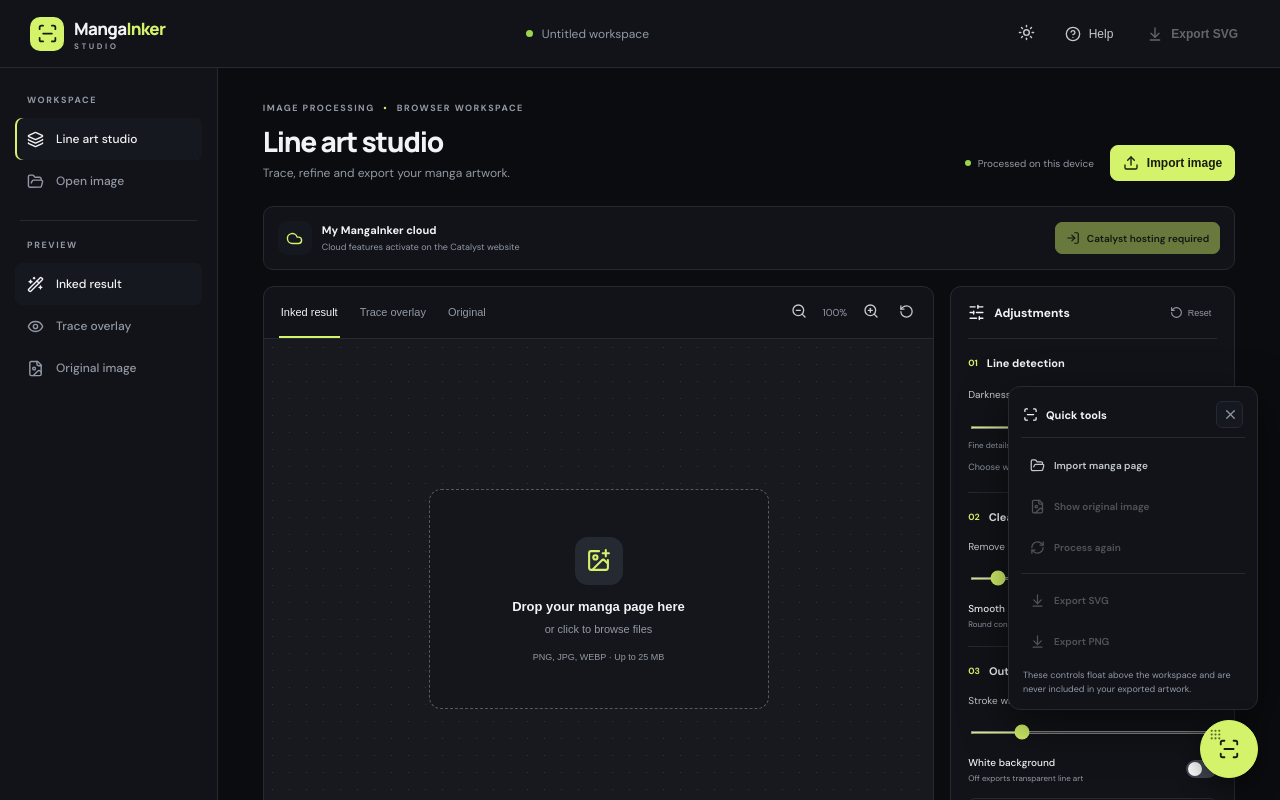
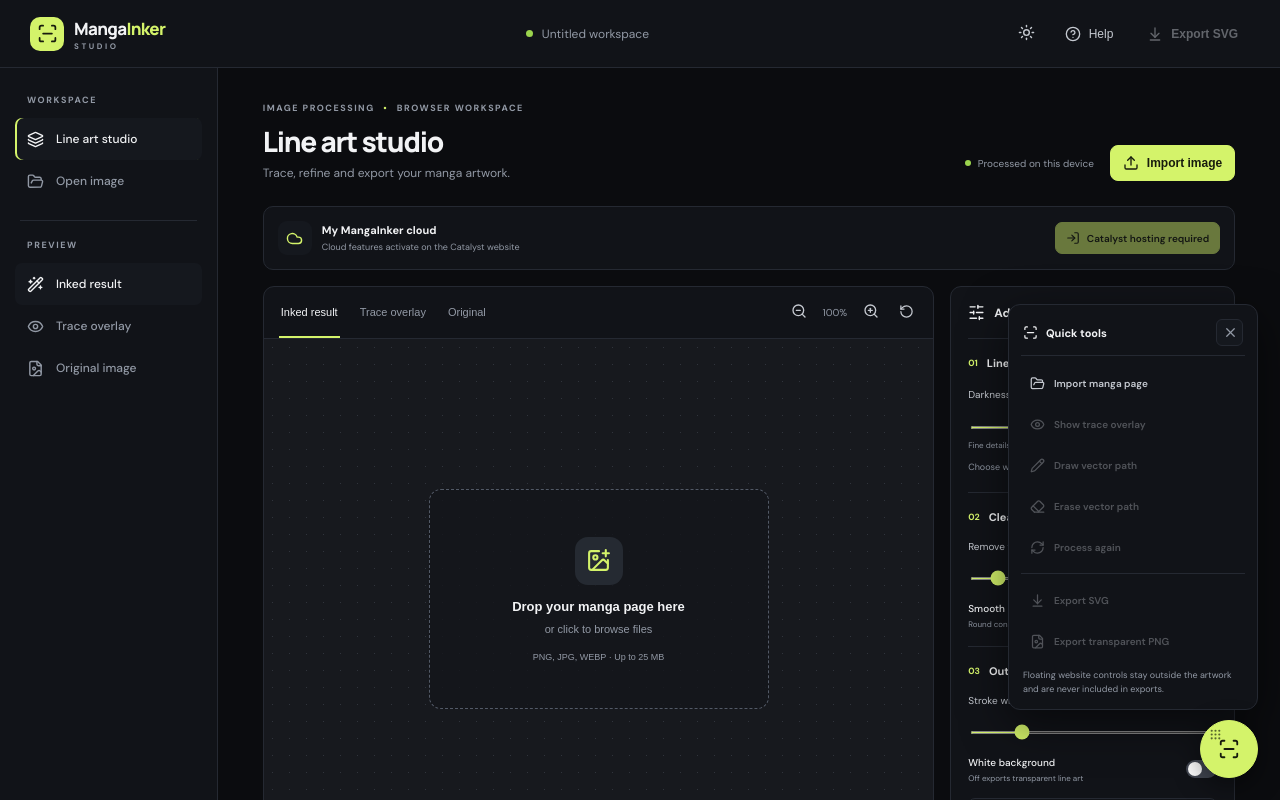
Before and after one commit to rohit42i/-mangaink, a React (Vite) app: page / in a window 1280 px wide. Both pictures are taken after a click on the button 1229 px from the left and 749 px from the top of the page. Shown: the top 800 px of the page. Built offline with nearby package versions, Linux system fonts and the light colour scheme.

Commit message:
Add drawing and erasing to floating quick tools

```diff
--- a/src/components/FloatingTools.jsx
+++ b/src/components/FloatingTools.jsx
@@ -1,7 +1,13 @@
 import React, { useRef, useState } from 'react';
-import { ArrowDownToLine, FileImage, FolderOpen, Grip, RefreshCw, ScanLine, X } from 'lucide-react';
+import {
+  ArrowDownToLine, Eraser, Eye, FileImage, FolderOpen, Grip, Pencil,
+  RefreshCw, ScanLine, X,
+} from 'lucide-react';
 
-export default function FloatingTools({ onImport, onToggleView, onReprocess, onExportSvg, onExportPng, hasImage, hasResult, view }) {
+export default function FloatingTools({
+  onImport, onToggleView, onReprocess, onExportSvg, onExportPng,
+  onDraw, onErase, hasImage, hasResult, view,
+}) {
   const [open, setOpen] = useState(false);
   const [position, setPosition] = useState({ right: 22, bottom: 22 });
   const drag = useRef(null);
@@ -41,12 +47,14 @@ export default function FloatingTools({ onImport, onToggleView, onReprocess, onE
             <button type="button" onClick={() => setOpen(false)} aria-label="Close floating tools"><X size={15} /></button>
           </div>
           <button type="button" onClick={onImport}><FolderOpen size={15} /> Import manga page</button>
-          <button type="button" onClick={onToggleView} disabled={!hasImage}><FileImage size={15} /> {view === 'original' ? 'Show inked result' : 'Show original image'}</button>
+          <button type="button" onClick={onToggleView} disabled={!hasImage}><Eye size={15} /> {view === 'overlay' ? 'Show inked result' : 'Show trace overlay'}</button>
+          <button type="button" onClick={onDraw} disabled={!hasResult}><Pencil size={15} /> Draw vector path</button>
+          <button type="button" onClick={onErase} disabled={!hasResult}><Eraser size={15} /> Erase vector path</button>
           <button type="button" onClick={onReprocess} disabled={!hasImage}><RefreshCw size={15} /> Process again</button>
           <div className="mi-floating-divider" />
           <button type="button" onClick={onExportSvg} disabled={!hasResult}><ArrowDownToLine size={15} /> Export SVG</button>
-          <button type="button" onClick={onExportPng} disabled={!hasResult}><ArrowDownToLine size={15} /> Export PNG</button>
-          <p>These controls float above the workspace and are never included in your exported artwork.</p>
+          <button type="button" onClick={onExportPng} disabled={!hasResult}><FileImage size={15} /> Export transparent PNG</button>
+          <p>Floating website controls stay outside the artwork and are never included in exports.</p>
         </div>
       )}
       <button
```
